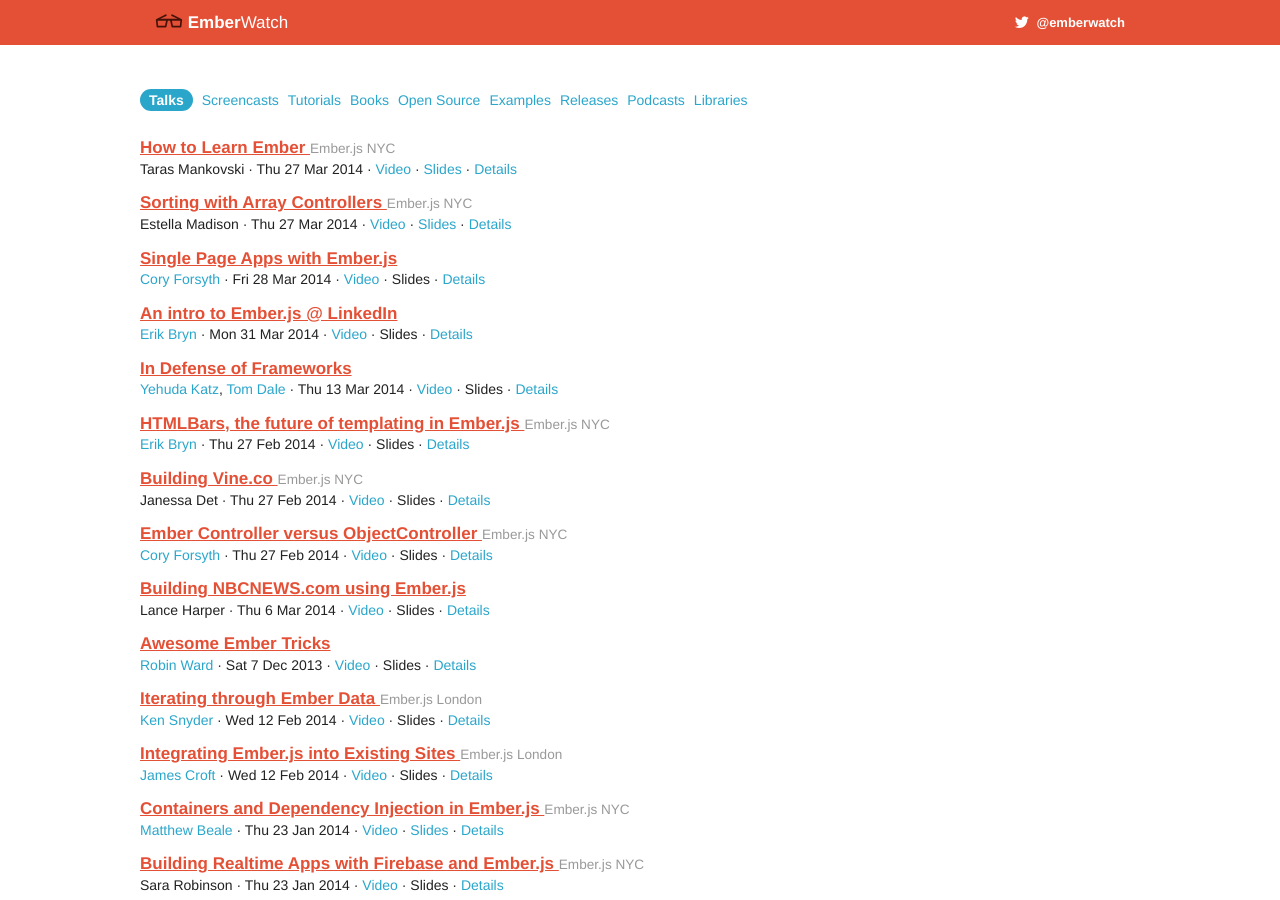
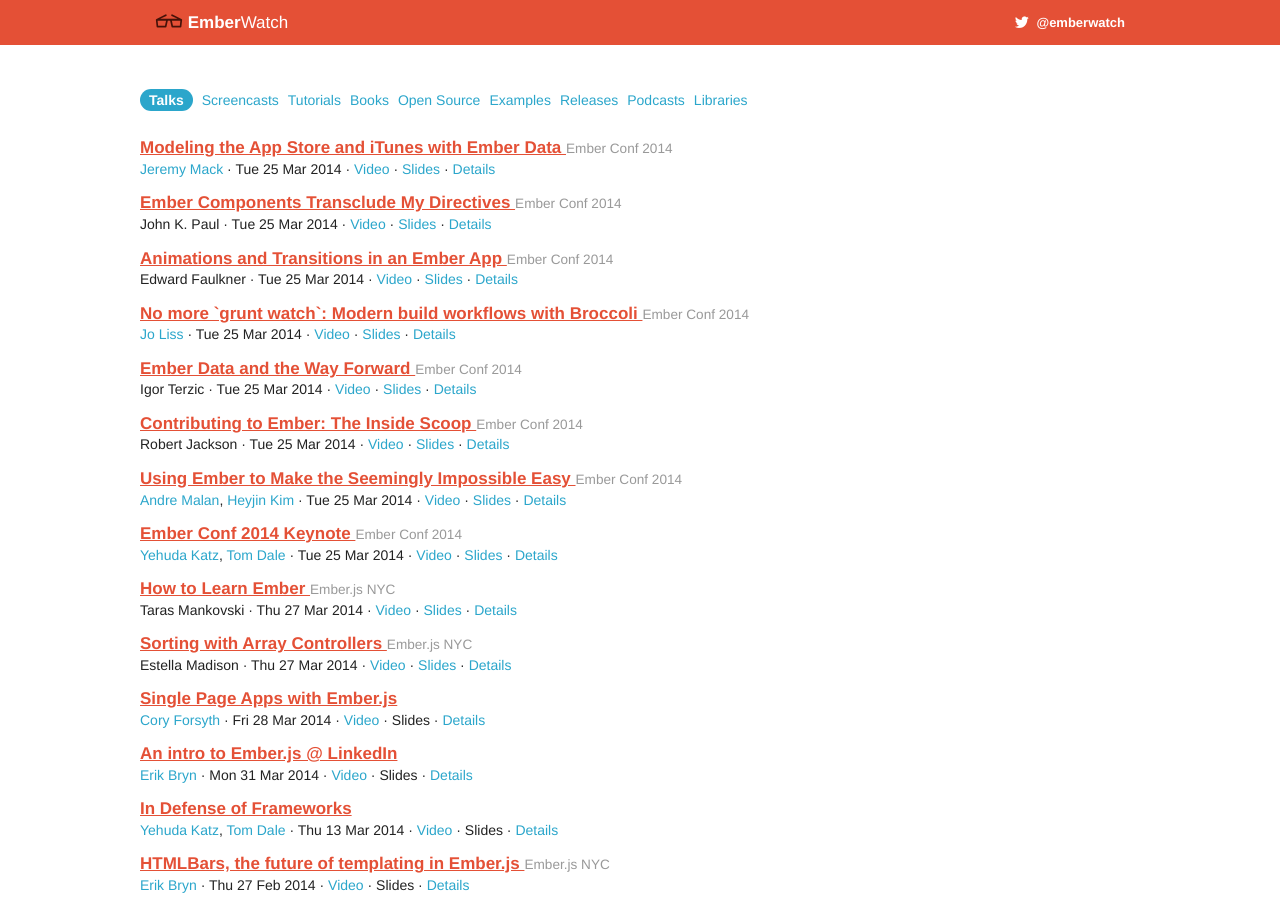
Before and after one commit to emberwatch/emberwatch, a Jekyll site: the page built from index.html, in a window 1280 px wide and 900 px high. Built offline with Jekyll 4.4.1, drawn with Linux system fonts in a browser that asks for light colours; comment, search, counter and statistics services are not loaded.

Commit message:
Add available talks from Ember Conf 2014.

```diff
--- a/_data/events.yml
+++ b/_data/events.yml
@@ -30,3 +30,5 @@
   id: 14
 - name: Ember.js Salt Lake City
   id: 15
+- name: Ember Conf 2014
+  id: 16
--- a/_data/talks.yml
+++ b/_data/talks.yml
@@ -1,4 +1,86 @@
 ---
+- title: "Modeling the App Store and iTunes with Ember Data"
+  date: '2014-03-25'
+  event_id: 16
+  author_ids:
+  - 14
+  videos:
+  - https://www.youtube.com/watch?v=UQx4YklXKww
+  url: "http://emberconf.com/schedule.html#mack"
+  slides: http://emberconf.com/images/slides/2014_jmack.pdf
+  id: 174
+- title: "Ember Components Transclude My Directives"
+  date: '2014-03-25'
+  event_id: 16
+  author_ids:
+  - 125
+  videos:
+  - https://www.youtube.com/watch?v=SdMos6XdvWA
+  url: "http://emberconf.com/schedule.html#paul"
+  slides: "http://johnkpaul.github.io/presentations/emberconf/components-transclude-directives/#/"
+  id: 173
+- title: "Animations and Transitions in an Ember App"
+  date: '2014-03-25'
+  event_id: 16
+  author_ids:
+  - 124
+  videos:
+  - https://www.youtube.com/watch?v=yq1eS6KgK5A
+  url: "http://emberconf.com/schedule.html#faulkner"
+  slides: "http://ef4.github.io/ember-animation-demo/#/title-slide"
+  id: 172
+- title: "No more `grunt watch`: Modern build workflows with Broccoli"
+  date: '2014-03-25'
+  event_id: 16
+  author_ids:
+  - 32
+  videos:
+  - https://www.youtube.com/watch?v=PEb4BiXH4bE
+  url: "http://emberconf.com/schedule.html#liss"
+  slides: http://www.slideshare.net/jo_liss/broccoli-32911567
+  id: 171
+- title: "Ember Data and the Way Forward"
+  date: '2014-03-25'
+  event_id: 16
+  author_ids:
+  - 48
+  videos:
+  - https://www.youtube.com/watch?v=D3mC14NfJwc
+  url: "http://emberconf.com/schedule.html#terzic"
+  slides: "http://terzicigor.com/talks/index.html#/"
+  id: 170
+- title: "Contributing to Ember: The Inside Scoop"
+  date: '2014-03-25'
+  event_id: 16
+  author_ids:
+  - 123
+  videos:
+  - https://www.youtube.com/watch?v=RNuHN_iuV9Q
+  url: "http://emberconf.com/schedule.html#jackson"
+  slides: https://speakerdeck.com/rwjblue/contributing-to-ember
+  id: 169
+- title: "Using Ember to Make the Seemingly Impossible Easy"
+  date: '2014-03-25'
+  event_id: 16
+  author_ids:
+  - 70
+  - 122
+  videos:
+  - https://www.youtube.com/watch?v=JC8TOXe8TYM
+  url: "http://emberconf.com/schedule.html#kim"
+  slides: https://speakerdeck.com/simplereach/using-ember-to-make-the-seemingly-impossible-easy
+  id: 168
+- title: "Ember Conf 2014 Keynote"
+  date: '2014-03-25'
+  event_id: 16
+  author_ids:
+  - 1
+  - 2
+  videos:
+  - https://www.youtube.com/watch?v=pON2erqemDY
+  url: "http://emberconf.com/schedule.html"
+  slides: https://speakerdeck.com/tomdale/emberconf-2014-keynote
+  id: 167
 - title: "How to Learn Ember"
   date: '2014-03-27'
   event_id: 2
```
Also changed, not shown: _data/people.yml (+15 -0 lines).
